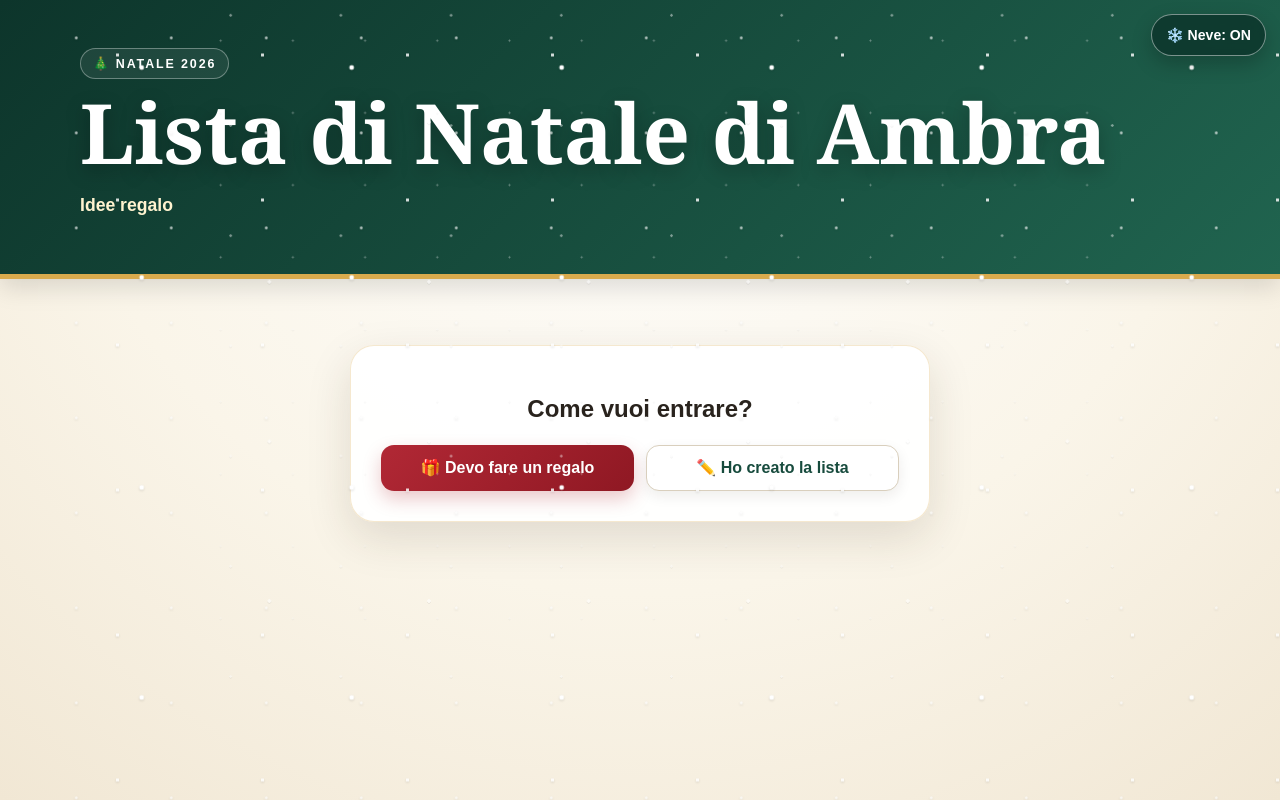
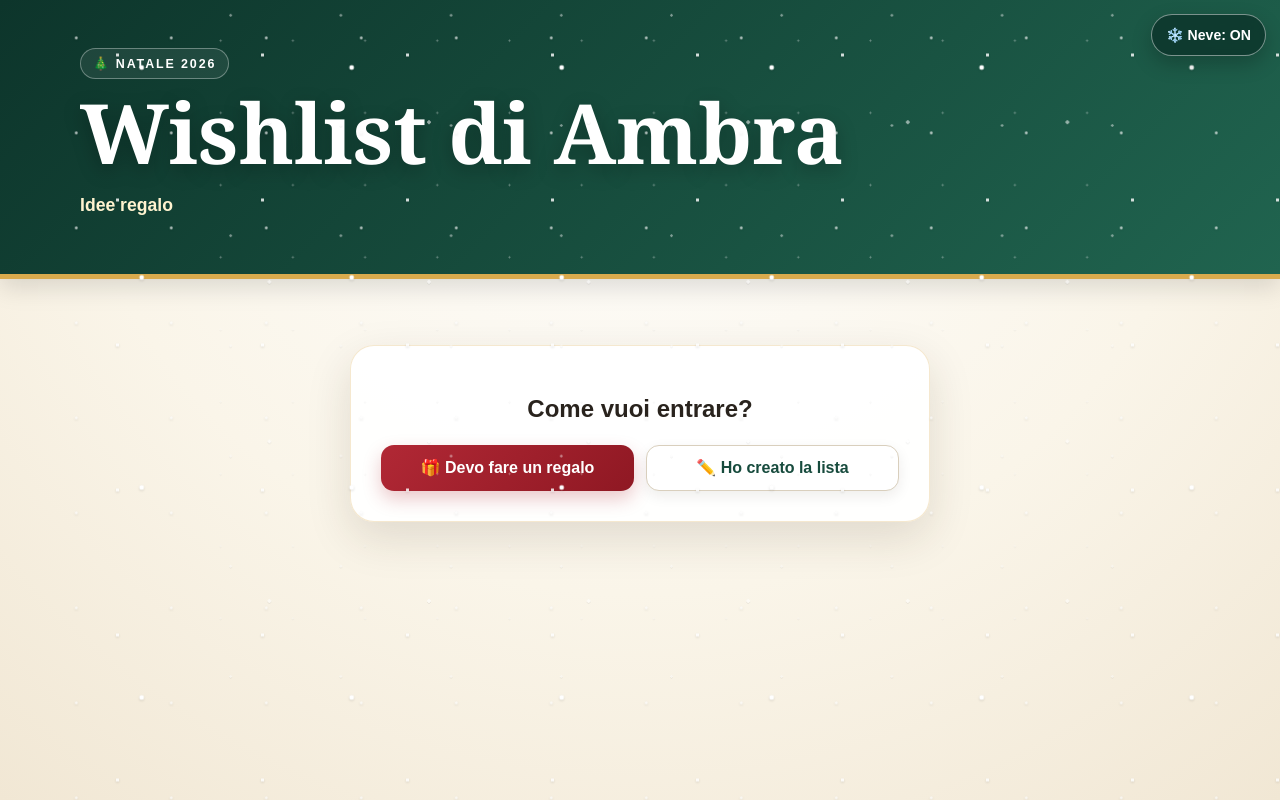
Before and after one commit to fedex19292/lista-natale-2026-Ambra, a plain HTML site: page index.html in a window 1280 px wide. Drawn offline with Linux system fonts and the light colour scheme.

Commit message:
Update index.html

```diff
--- a/index.html
+++ b/index.html
@@ -3,13 +3,13 @@
 <head>
   <meta charset="utf-8">
   <meta name="viewport" content="width=device-width,initial-scale=1">
-  <title>Lista di Natale di Ambra</title>
+  <title>Wishlist di Ambra</title>
   <link rel="stylesheet" href="natale-finale.css?v=11">
 </head>
 <body><button id="snowToggle" class="snow-toggle" type="button" aria-pressed="false" title="Attiva o disattiva la neve">❄️ Neve: ON</button>
   <div class="snow snow-a" aria-hidden="true"></div>
   <div class="snow snow-b" aria-hidden="true"></div>
-  <header><div class="wrap"><span class="badge">🎄 NATALE 2026</span><h1>Lista di Natale di Ambra</h1><p>Idee regalo</p></div></header>
+  <header><div class="wrap"><span class="badge">🎄 NATALE 2026</span><h1>Wishlist di Ambra</h1><p>Idee regalo</p></div></header>
   <main class="wrap">
     <section id="choice" class="panel">
       <h2>Come vuoi entrare?</h2>
```
